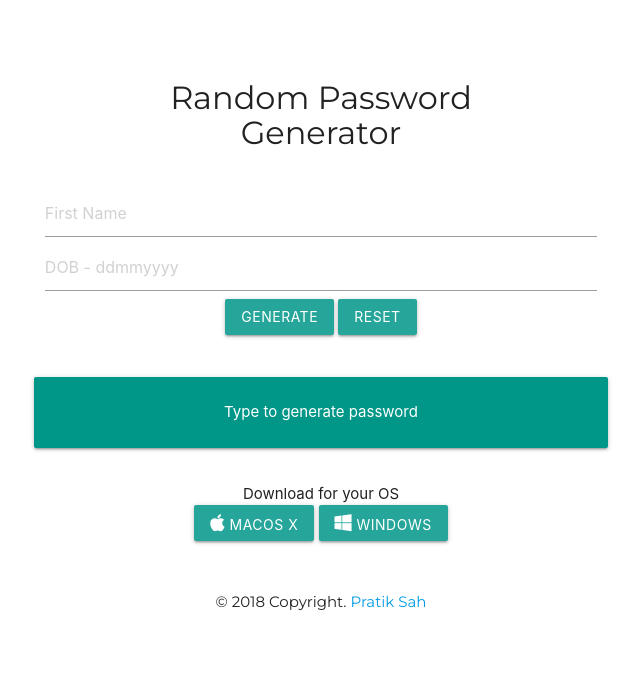
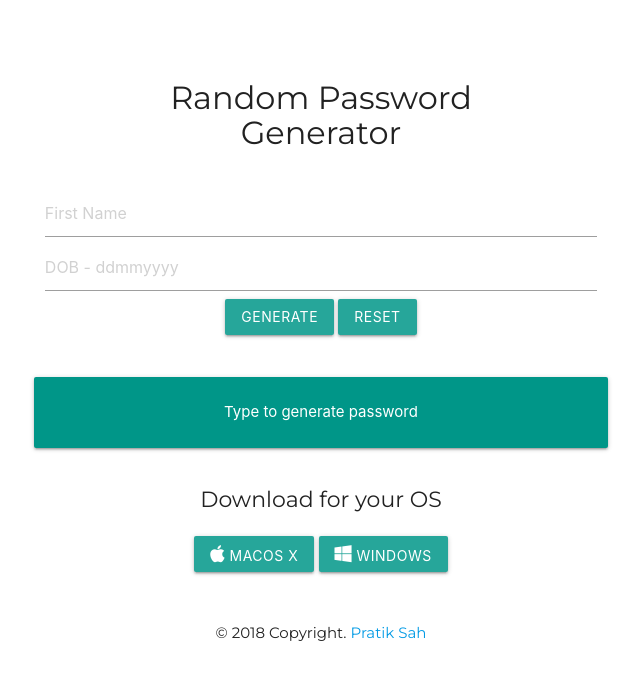
Before and after one commit to ThePratikSah/rand_pass_generator, a plain HTML site: page index.html in a window 1280 px wide. Shown: the whole page, without its empty margins (319-960 px from the left). Drawn offline with nearby package versions, Linux system fonts and the light colour scheme.

Commit message:
Update style.css

```diff
--- a/style.css
+++ b/style.css
@@ -35,3 +35,11 @@
     font-size: 12;
     color: white;
 }
+.download-title{
+    text-align: center;
+    font-family: serif;
+    font-size: 22px;
+    margin-top: 20px;
+    margin-bottom: 20px;
+    font-family: 'Montserrat', sans-serif;
+}
```
